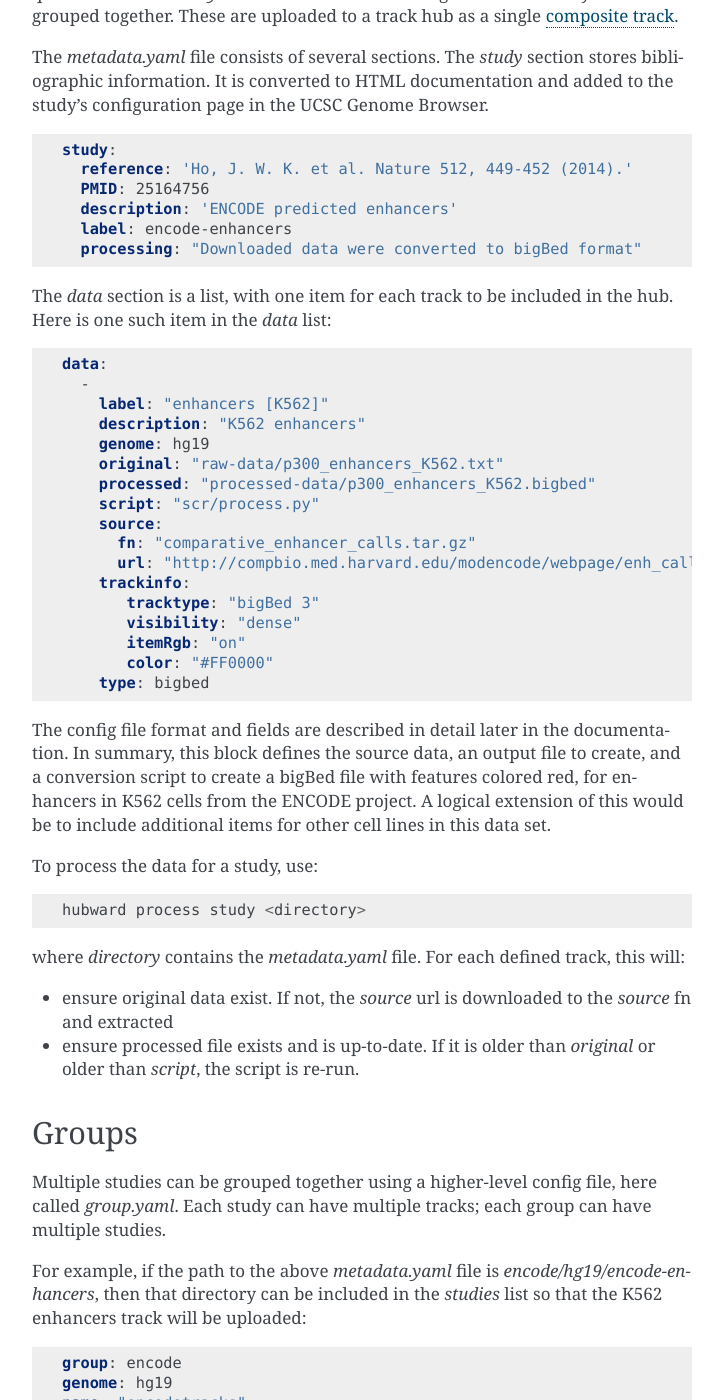
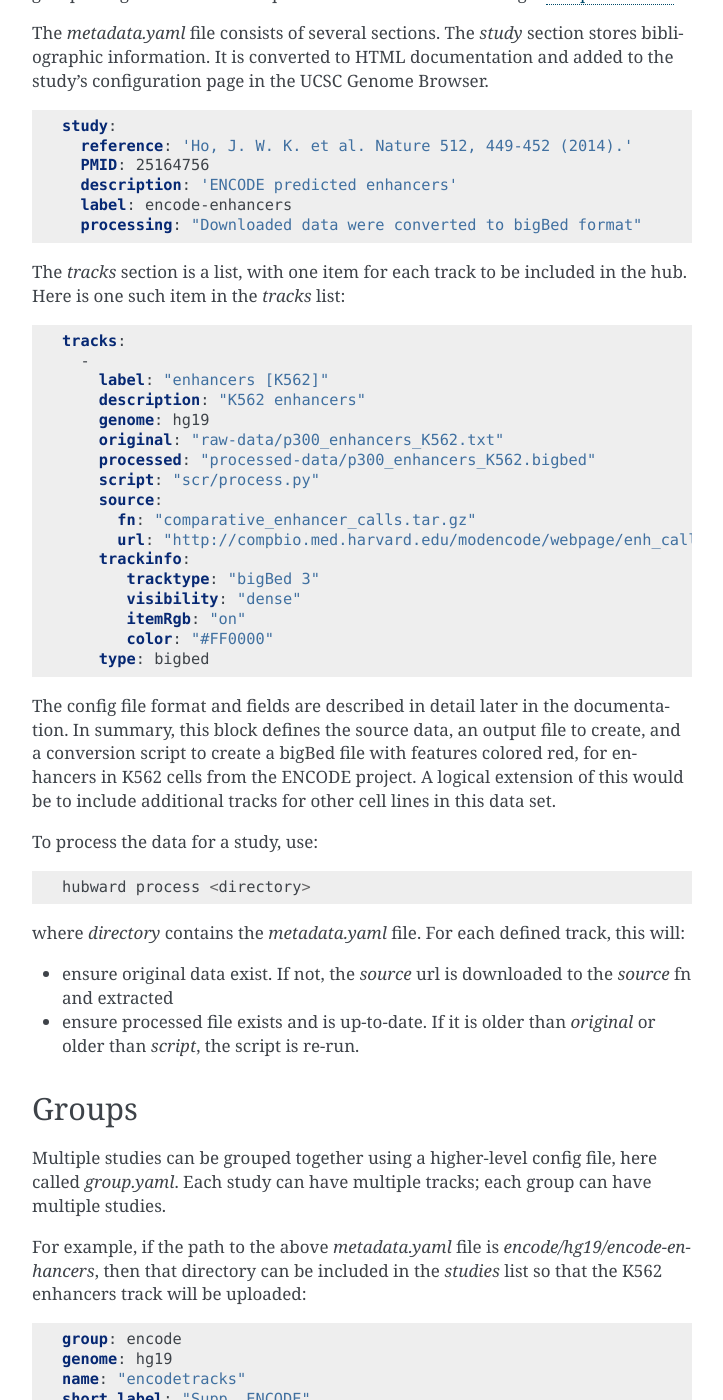
Before and after one commit to daler/hubward, a Sphinx documentation site: the page built from docs/index.rst, in a window 1280 px wide and 1400 px high, scrolled down 1062 px. Shown: the whole window, without its empty margins (388-1111 px from the left). Built offline with Sphinx 7.4.7, drawn with Linux system fonts in a browser that asks for light colours; the version number is read from the project's files by our own code; some of the changed text lies outside the part shown.

Commit message:
data -> tracks (docs)

```diff
--- a/docs/index.rst
+++ b/docs/index.rst
@@ -44,12 +43,12 @@ added to the study's configuration page in the UCSC Genome Browser.
       label: encode-enhancers
       processing: "Downloaded data were converted to bigBed format"
 
-The `data` section is a list, with one item for each track to be included in
-the hub. Here is one such item in the `data` list:
+The `tracks` section is a list, with one item for each track to be included in
+the hub. Here is one such item in the `tracks` list:
 
 .. code-block:: yaml
 
-    data:
+    tracks:
       -
         label: "enhancers [K562]"
         description: "K562 enhancers"
@@ -71,12 +70,12 @@ The config file format and fields are described in detail later in the
 documentation. In summary, this block defines the source data, an output file
 to create, and a conversion script to create a bigBed file with features
 colored red, for enhancers in K562 cells from the ENCODE project.  A logical
-extension of this would be to include additional items for other cell lines in
+extension of this would be to include additional tracks for other cell lines in
 this data set.
 
 To process the data for a study, use::
 
-    hubward process study <directory>
+    hubward process <directory>
 
 where `directory` contains the `metadata.yaml` file. For each defined track, this will:
 
```
Also changed, not shown: other parts of docs/index.rst (+5 -6 lines).
